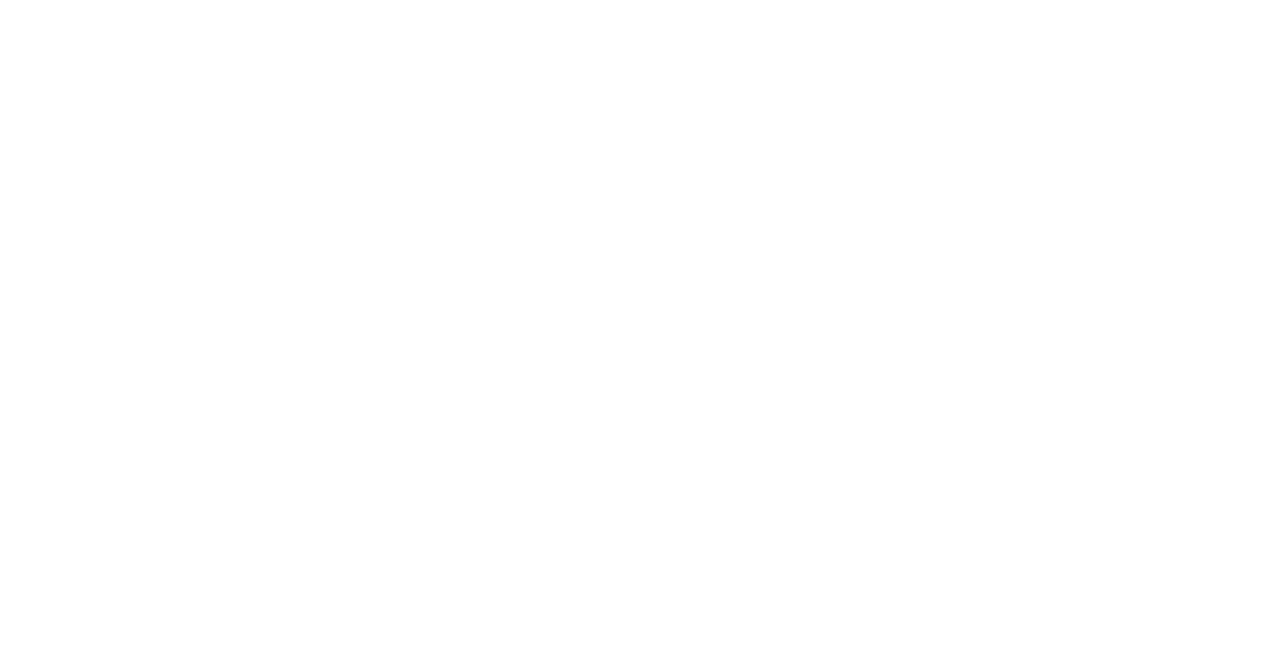
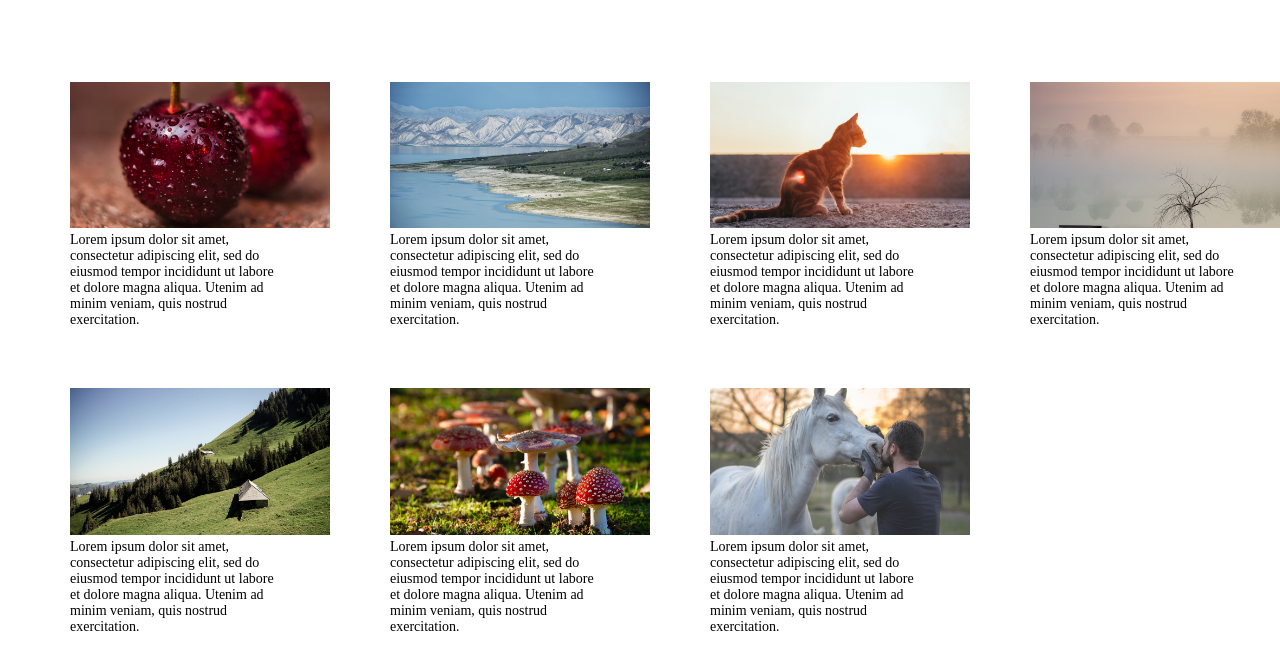
Before and after one commit to olehdev83/NewsGrid, a plain HTML site: page index.html in a window 1280 px wide. Drawn offline with Linux system fonts and the light colour scheme.

Commit message:
Стилизували проект с помощью css-grid

```diff
--- a/index.html
+++ b/index.html
@@ -10,32 +10,53 @@
 <body>
     <section class="grid-container">
         <div class="news-item">
-            <img src="" alt="" class="news-item__img">
-            <div class="news-item__des"></div>
+            <img src="img/cherries.jpg" alt="cherries" class="news-item__img">
+            <div class="news-item__des">
+                Lorem ipsum dolor sit amet, consectetur adipiscing elit, sed do eiusmod tempor incididunt ut labore et dolore magna aliqua.
+                Utenim ad minim veniam, quis nostrud exercitation.
+            </div>
         </div>
         <div class="news-item">
-            <img src="" alt="" class="news-item__img">
-            <div class="news-item__des"></div>
+            <img src="img/kyrgyzstan.jpg" alt="kyrgyzstan" class="news-item__img">
+            <div class="news-item__des">
+                Lorem ipsum dolor sit amet, consectetur adipiscing elit, sed do eiusmod tempor incididunt ut labore et dolore magna aliqua.
+                Utenim ad minim veniam, quis nostrud exercitation.
+            </div>
         </div>
         <div class="news-item">
-            <img src="" alt="" class="news-item__img">
-            <div class="news-item__des"></div>
+            <img src="img/cat.jpg" alt="cat" class="news-item__img">
+            <div class="news-item__des">
+                Lorem ipsum dolor sit amet, consectetur adipiscing elit, sed do eiusmod tempor incididunt ut labore et dolore magna aliqua.
+                Utenim ad minim veniam, quis nostrud exercitation.
+            </div>
         </div>
         <div class="news-item">
-            <img src="" alt="" class="news-item__img">
-            <div class="news-item__des"></div>
+            <img src="img/fog.jpg" alt="fog" class="news-item__img">
+            <div class="news-item__des">
+                Lorem ipsum dolor sit amet, consectetur adipiscing elit, sed do eiusmod tempor incididunt ut labore et dolore magna aliqua.
+                Utenim ad minim veniam, quis nostrud exercitation.
+            </div>
         </div>
         <div class="news-item">
-            <img src="" alt="" class="news-item__img">
-            <div class="news-item__des"></div>
+            <img src="img/switzerland.jpg" alt="switzerland" class="news-item__img">
+            <div class="news-item__des">
+                Lorem ipsum dolor sit amet, consectetur adipiscing elit, sed do eiusmod tempor incididunt ut labore et dolore magna aliqua.
+                Utenim ad minim veniam, quis nostrud exercitation.
+            </div>
         </div>
         <div class="news-item">
-            <img src="" alt="" class="news-item__img">
-            <div class="news-item__des"></div>
+            <img src="img/mushroom.jpg" alt="mushroom" class="news-item__img">
+            <div class="news-item__des">
+                Lorem ipsum dolor sit amet, consectetur adipiscing elit, sed do eiusmod tempor incididunt ut labore et dolore magna aliqua.
+                Utenim ad minim veniam, quis nostrud exercitation.
+            </div>
         </div>
         <div class="news-item">
-            <img src="" alt="" class="news-item__img">
-            <div class="news-item__des"></div>
+            <img src="img/arabian-horse.jpg" alt="arabian-horse" class="news-item__img">
+            <div class="news-item__des">
+                Lorem ipsum dolor sit amet, consectetur adipiscing elit, sed do eiusmod tempor incididunt ut labore et dolore magna aliqua.
+                Utenim ad minim veniam, quis nostrud exercitation.
+            </div>
         </div>
     </section>
 </body>
--- a/sass/style.scss
+++ b/sass/style.scss
@@ -0,0 +1,24 @@
+*{
+    box-sizing: border-box;
+    margin: 0;
+    padding: 0;
+}
+.grid-container{
+    max-width: 1140px;
+    display: grid;
+    grid-template-columns: repeat(4, 260px);
+    grid-template-rows: repeat(2, 240px);
+    grid-template-rows: auto;
+    gap: 60px;
+    margin: 82px auto 88px auto;
+}
+.news-item{
+    &__img{
+        width: 100%;
+    }
+    &__des{
+        max-width: 217px;
+        color: #000000;
+        font-size: 14px;
+    }
+}
```
Also changed, not shown: css/style.css, img/arabian-horse.jpg (added), img/cat.jpg (added), img/cherries.jpg (added), img/fog.jpg (added), img/kyrgyzstan.jpg (added), img/mushroom.jpg (added), img/switzerland.jpg (added), 1 other file.
